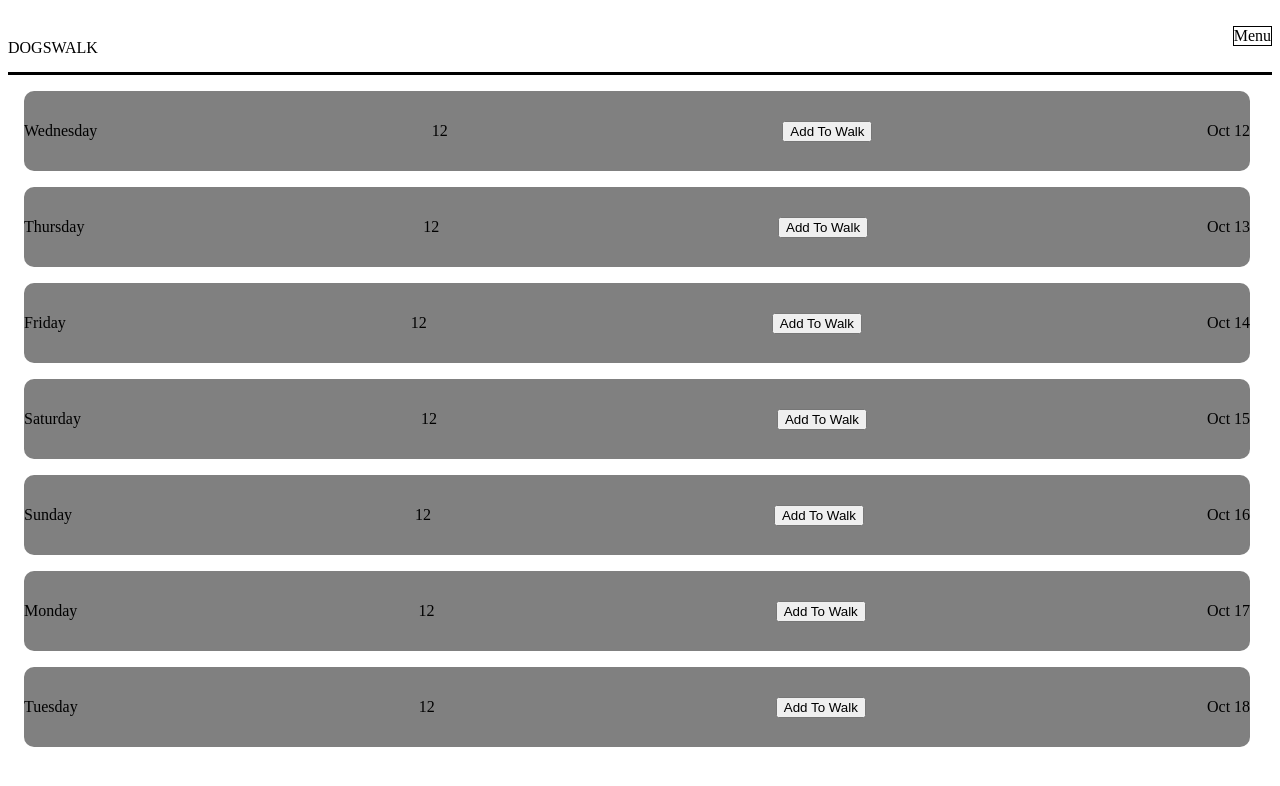
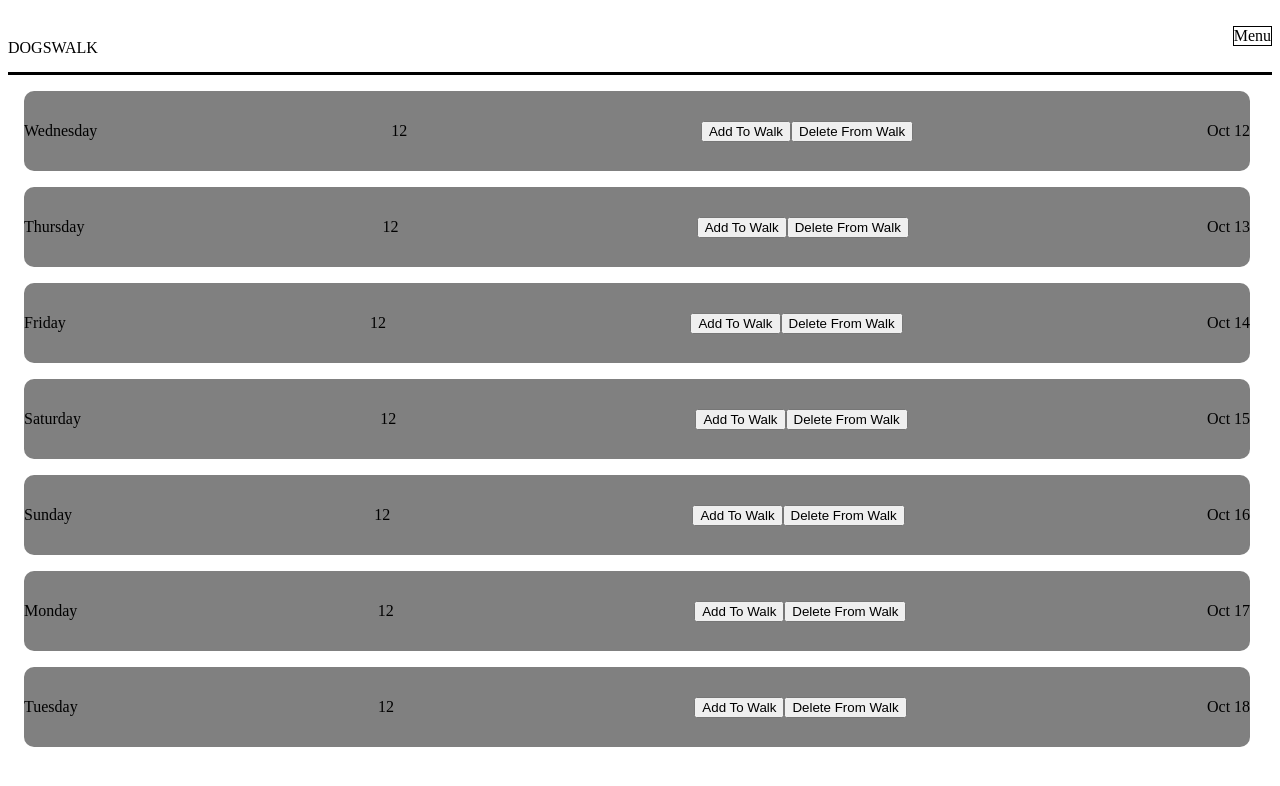
Before and after one commit to MitchScho/dogswalk, a React (Create React App) app: page / in a window 1280 px wide. Shown: the top 786 px of the page. Built offline with nearby package versions, Linux system fonts and the light colour scheme; no server answers.

Commit message:
create delete button on ui

```diff
--- a/src/Auth/index.js
+++ b/src/Auth/index.js
@@ -21,6 +21,7 @@ const Register = () => {
           autoComplete="off"
         >
           <input name="firstName" type="text" placeholder="First Name..." />
+          <input name="lastName" type="text" placeholder="Last Name..." />
           <input name="email" type="text" placeholder="Email..." />
           <input name="password" type="text" placeholder="Password..." />
           <button>Submit</button>
--- a/src/components/DateListItem.jsx
+++ b/src/components/DateListItem.jsx
@@ -12,6 +12,12 @@ const DateListItem = ({ date, setAddWalkDate, walks }) => {
 //-----------------------------------------------------------------------------------------------------------
   const clickToAddWalk = () => {
     setAddWalkDate(date);
+  };
+
+  //----------------------------------------------------------------------------------------------------------
+
+  const deleteFromWalk = () => {
+
   };
 
 //------------------------------------------------------------------------------------------------------------
@@ -37,7 +43,10 @@ const DateListItem = ({ date, setAddWalkDate, walks }) => {
     <div tabIndex="1" onBlur={handleBlur} className="dateListItem">
       <div>{date.format("dddd")}</div>
       <div>{availibleSpotsForDate}</div>
-      {availibleSpotsForDate > 0 ? <button onClick={clickToAddWalk}>Add To Walk</button> : <div>No availible spots on this date</div>}
+      <div>
+        {availibleSpotsForDate > 0 ? <button onClick={clickToAddWalk}>Add To Walk</button> : <div>No availible spots on this date</div>}
+        <button onClick={deleteFromWalk}>Delete From Walk</button>
+      </div>
       <div>{date.format("MMM D")}</div>
     </div>
   );
```
